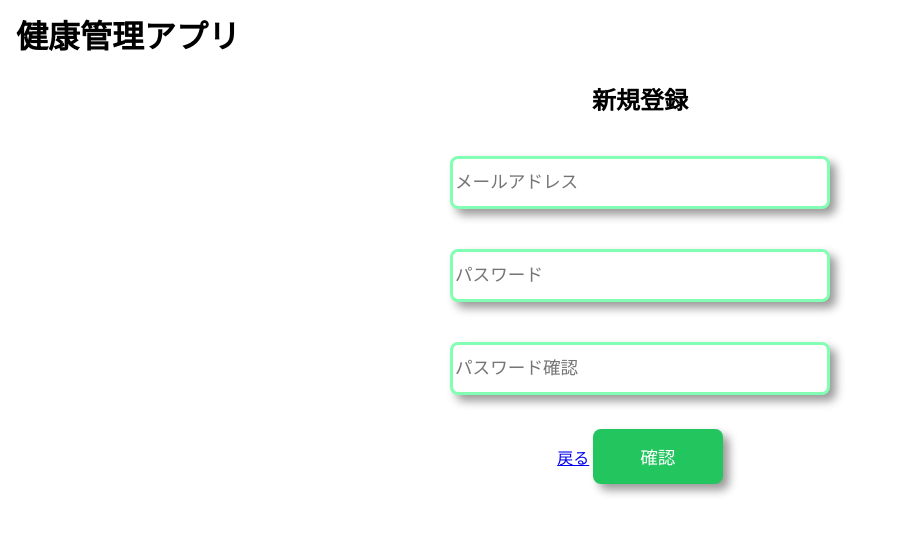
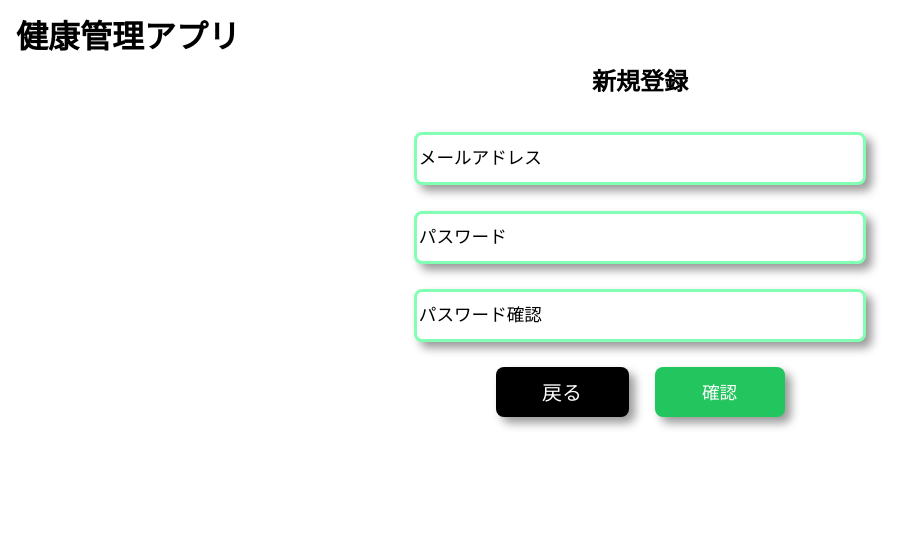
Before and after one commit to yoshiokaharuto/2024_health_care, a Flask app: page /user/sign_up in a window 1280 px wide. Shown: the top 534 px of the page, without its empty margins (0-924 px from the left). Run offline with Flask 3, Linux system fonts and the light colour scheme.

Commit message:
横並びボタンのcss

```diff
--- a/static/css/style.css
+++ b/static/css/style.css
@@ -5,6 +5,7 @@ body {
     margin: 0.7rem 0 0 0.5rem;
 }
 .sub_title{
+    margin-top: 0.3rem;
     text-align: center;
     font-weight: bold;
     font-size: 1.5rem;
@@ -13,27 +14,22 @@ body {
     text-align: center;
 }
 .form-control{
-    color:black;
     font-size: 1.1rem;
     border-radius: 0.5rem;
     border: 3px solid #82ffb2;   /* すべての枠線を黒色に設定 */
     outline: none;             /* フォーカス時のアウトラインを消す */
-    width: 370px;
+    width: 35%;
     height: 45px;
     box-shadow: 6px 6px 10px 0px rgba(0, 0, 0, 0.4);
 
-    margin: 1.0rem 0;
+    margin: 0.7rem 0;
 }
-.button{
-    margin-top: 10px;
-    border:none;
-    background-color: #22C55E;
-    font-size: 1.1rem;
-    color:white;
-    width: 130px;
-    height: 55px;
-    border-radius: 0.5rem;
-    box-shadow: 6px 6px 10px 0px rgba(0, 0, 0, 0.4);
+.form-control:hover{
+    border: 3px solid #0deb5e;
+}
+.form-control::placeholder{
+    font-family: "Noto Sans JP", system-ui;
+    color: black;
 }
 .register{
     margin-top: 1.6rem;
@@ -47,5 +43,41 @@ body {
 .error{
     font-size: 1.1rem;
     text-align: center;
-    margin: 0.5rem;
+    margin: 0.2rem;
 }
+.button{
+    font-family: "Noto Sans JP", system-ui;
+    margin: 10px 0 1px 13px;
+    border:none;
+    background-color: #22C55E;
+    font-size: 1.1rem;
+    color:white;
+    width: 130px;
+    height: 50px;
+    border-radius: 0.5rem;
+    box-shadow: 6px 6px 10px 0px rgba(0, 0, 0, 0.4);
+    transition: border-color 0.8s ease-in-out;
+}
+.back_button{
+    margin: 10px 13px 1px 0;;
+    padding: 10px 25px;
+    background-color: black;
+    text-decoration: none;
+    font-size: 1.25rem;
+    color:white;
+    width: 83px;
+    height: 30px;
+    border-radius: 0.5rem;
+    box-shadow: 6px 6px 10px 0px rgba(0, 0, 0, 0.4);
+    transition: border-color 0.3s ease-in-out;
+}
+.button_wrapper{
+    display: flex;
+    justify-content: center;
+}
+.button:hover{
+    border: 1px solid white;
+}
+.back_button:hover{
+    border: 1px solid white;
+}
```
